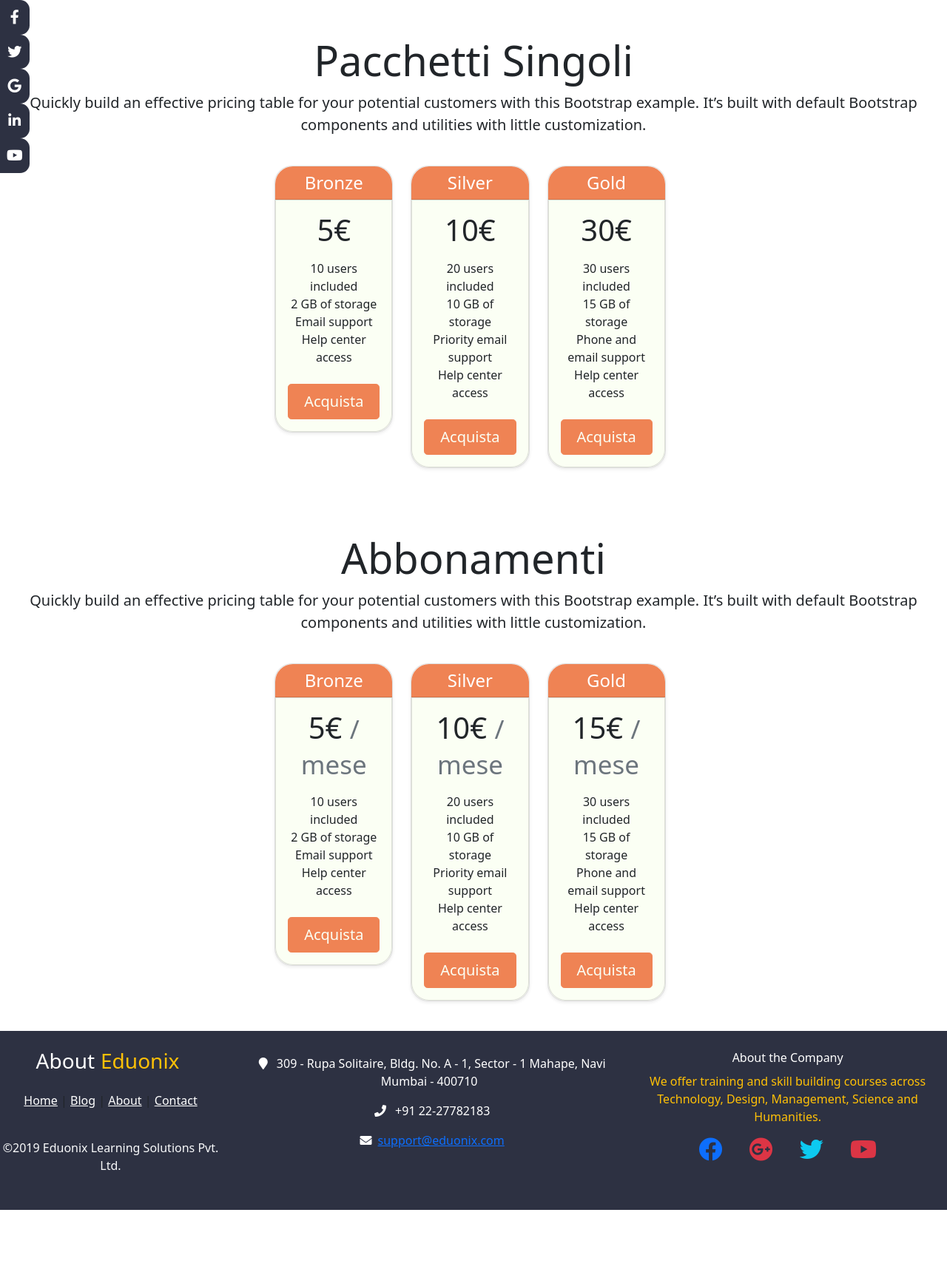
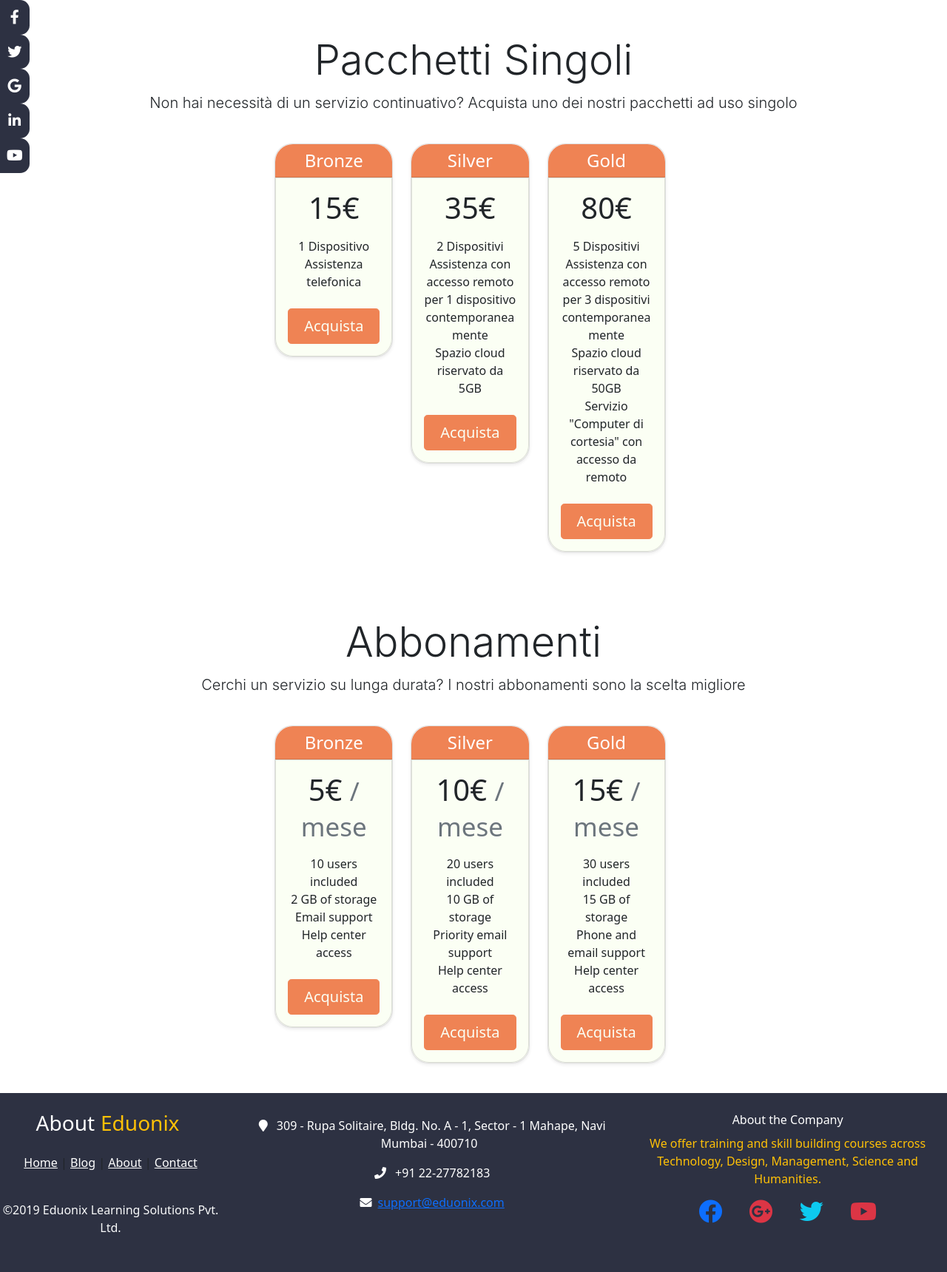
Before and after one commit to 4708696-UniGe/progetto_saw, a PHP site: page /php/products.php in a window 1280 px wide. Shown: the part 64-1784 px from the top of the page at 74% size. Before the commit the page ends 1700 px from the top, so only its background shows below. Run offline with PHP 8.4, Linux system fonts and the light colour scheme.

Commit message:
pay once product completed, monthly product remains to do

```diff
--- a/css/products.css
+++ b/css/products.css
@@ -106,3 +106,11 @@
 .btn-outline-primary:hover {
 
 }
+
+#product-list-category {
+    font-family: -apple-system;
+}
+
+#product-list-description {
+    font-family: -apple-system;
+}
--- a/php/products.php
+++ b/php/products.php
@@ -24,8 +24,8 @@
         <main class="container">
           <div class="price-title-desktop">
           <div class="pricing-header px-3 py-3 pt-md-5 pb-md-4 mx-auto text-center">
-            <h1 class="display-4">Pacchetti Singoli</h1>
-            <p class="lead">Quickly build an effective pricing table for your potential customers with this Bootstrap example. It’s built with default Bootstrap components and utilities with little customization.</p>
+            <h1 class="display-4" id="product-list-category">Pacchetti Singoli</h1>
+            <p class="lead" id="product-list-description">Non hai necessità di un servizio continuativo? Acquista uno dei nostri pacchetti ad uso singolo</p>
           </div>
           </div>
 
@@ -37,12 +37,10 @@
                     <h4 class="my-0 fw-normal">Bronze</h4>
                   </div>
                   <div class="card-body">
-                    <h1 class="card-title pricing-card-title">5€</h1>
+                    <h1 class="card-title pricing-card-title">15€</h1>
                     <ul class="list-unstyled mt-3 mb-4">
-                      <li>10 users included</li>
-                      <li>2 GB of storage</li>
-                      <li>Email support</li>
-                      <li>Help center access</li>
+                      <li>1 Dispositivo</li>
+                      <li>Assistenza telefonica</li>
                     </ul>
                     <a  class="w-100 btn btn-lg btn-primary" href="chart.php" role="button">Acquista</a>
                   </div>
@@ -54,12 +52,11 @@
                     <h4 class="my-0 fw-normal">Silver</h4>
                   </div>
                   <div class="card-body">
-                    <h1 class="card-title pricing-card-title">10€</h1>
+                    <h1 class="card-title pricing-card-title">35€</h1>
                     <ul class="list-unstyled mt-3 mb-4">
-                      <li>20 users included</li>
-                      <li>10 GB of storage</li>
-                      <li>Priority email support</li>
-                      <li>Help center access</li>
+                      <li>2 Dispositivi</li>
+                      <li>Assistenza con accesso remoto per 1 dispositivo contemporaneamente</li>
+                      <li>Spazio cloud riservato da 5GB</li>
                     </ul>
                     <a  class="w-100 btn btn-lg btn-primary" href="chart.php" role="button">Acquista</a>
                   </div>
@@ -71,12 +68,12 @@
                     <h4 class="my-0 fw-normal">Gold</h4>
                   </div>
                   <div class="card-body">
-                    <h1 class="card-title pricing-card-title">30€</h1>
+                    <h1 class="card-title pricing-card-title">80€</h1>
                     <ul class="list-unstyled mt-3 mb-4">
-                      <li>30 users included</li>
-                      <li>15 GB of storage</li>
-                      <li>Phone and email support</li>
-                      <li>Help center access</li>
+                      <li>5 Dispositivi</li>
+                      <li>Assistenza con accesso remoto per 3 dispositivi contemporaneamente</li>
+                      <li>Spazio cloud riservato da 50GB</li>
+                      <li>Servizio "Computer di cortesia" con accesso da remoto</li>
                     </ul>
                     <a  class="w-100 btn btn-lg btn-primary" href="chart.php" role="button">Acquista</a>
                   </div>
@@ -86,8 +83,8 @@
           </div>
           <div class="price-title-desktop">
           <div class="pricing-header px-3 py-3 pt-md-5 pb-md-4 mx-auto text-center">
-            <h1 class="display-4">Abbonamenti</h1>
-            <p class="lead">Quickly build an effective pricing table for your potential customers with this Bootstrap example. It’s built with default Bootstrap components and utilities with little customization.</p>
+            <h1 class="display-4" id="product-list-category">Abbonamenti</h1>
+            <p class="lead" id="product-list-description">Cerchi un servizio su lunga durata? I nostri abbonamenti sono la scelta migliore</p>
           </div>
           </div>
 
@@ -152,7 +149,7 @@
           <div class="price-title-mobile">
           <div class="pricing-header px-3 py-3 pt-md-5 pb-md-4 mx-auto text-center">
             <h1 class="display-4">Pacchetti Singoli</h1>
-            <p class="lead">Quickly build an effective pricing table for your potential customers with this Bootstrap example. It’s built with default Bootstrap components and utilities with little customization.</p>
+            <p class="lead">Non hai necessità di un servizio continuativo? Acquista uno dei nostri pacchetti ad uso singolo</p>
           </div>
           </div>
 
@@ -164,12 +161,10 @@
                     <h4 class="my-0 fw-normal">Bronze</h4>
                   </div>
                   <div class="card-body">
-                    <h1 class="card-title pricing-card-title">5€</h1>
+                    <h1 class="card-title pricing-card-title">15€</h1>
                     <ul class="list-unstyled mt-3 mb-4">
-                      <li>10 users included</li>
-                      <li>2 GB of storage</li>
-                      <li>Email support</li>
-                      <li>Help center access</li>
+                      <li>1 Dispositivo</li>
+                      <li>Assistenza telefonica</li>
                     </ul>
                     <a class="w-80 btn btn-lg btn-primary" href="chart.php" role="button">Acquista</a>
                   </div>
@@ -181,12 +176,11 @@
                     <h4 class="my-0 fw-normal">Silver</h4>
                   </div>
                   <div class="card-body">
-                    <h1 class="card-title pricing-card-title">10€</h1>
+                    <h1 class="card-title pricing-card-title">35€</h1>
                     <ul class="list-unstyled mt-3 mb-4">
-                      <li>20 users included</li>
-                      <li>10 GB of storage</li>
-                      <li>Priority email support</li>
-                      <li>Help center access</li>
+                      <li>2 Dispositivi</li>
+                      <li>Assistenza con accesso remoto per 1 dispositivo contemporaneamente</li>
+                      <li>Spazio cloud riservato da 5GB</li>
                     </ul>
                      <a class="w-80 btn btn-lg btn-primary" href="chart.php" role="button">Acquista</a>
                   </div>
@@ -198,12 +192,12 @@
                     <h4 class="my-0 fw-normal">Gold</h4>
                   </div>
                   <div class="card-body">
-                    <h1 class="card-title pricing-card-title">30€</h1>
+                    <h1 class="card-title pricing-card-title">80€</h1>
                     <ul class="list-unstyled mt-3 mb-4">
-                      <li>30 users included</li>
-                      <li>15 GB of storage</li>
-                      <li>Phone and email support</li>
-                      <li>Help center access</li>
+                      <li>5 Dispositivi</li>
+                      <li>Assistenza con accesso remoto per 3 dispositivi contemporaneamente</li>
+                      <li>Spazio cloud riservato da 50GB</li>
+                      <li>Servizio "Computer di cortesia" con accesso da remoto</li>
                     </ul>
                      <a class="w-80 btn btn-lg btn-primary" href="chart.php" role="button">Acquista</a>
                   </div>
@@ -215,7 +209,7 @@
           <div class="price-title-mobile">
           <div class="pricing-header px-3 py-3 pt-md-5 pb-md-4 mx-auto text-center">
             <h1 class="display-4">Abbonamenti</h1>
-            <p class="lead">Quickly build an effective pricing table for your potential customers with this Bootstrap example. It’s built with default Bootstrap components and utilities with little customization.</p>
+            <p class="lead">Cerchi un servizio su lunga durata? I nostri abbonamenti sono la scelta migliore</p>
           </div>
           </div>
 
```
